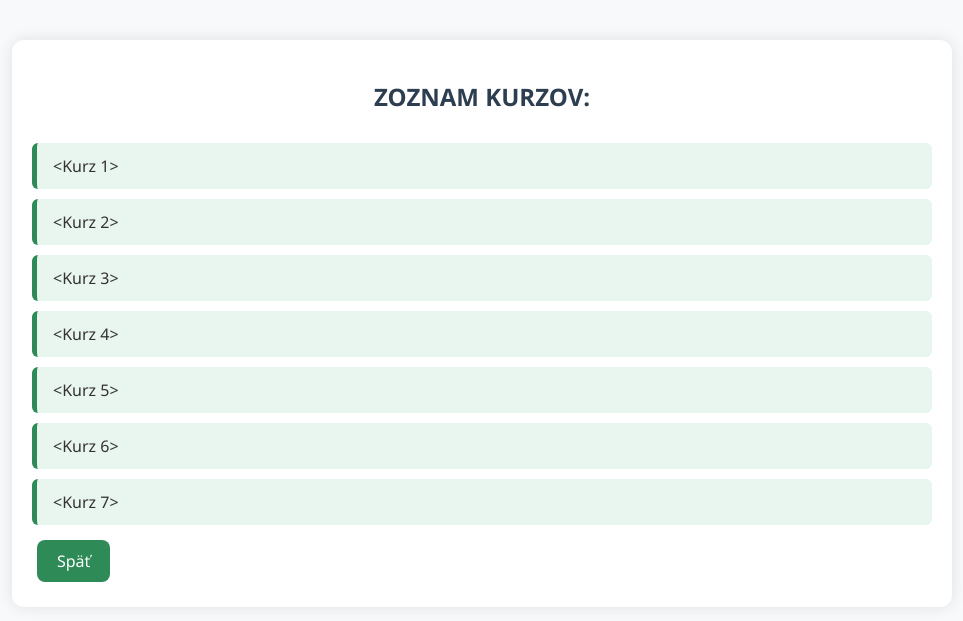
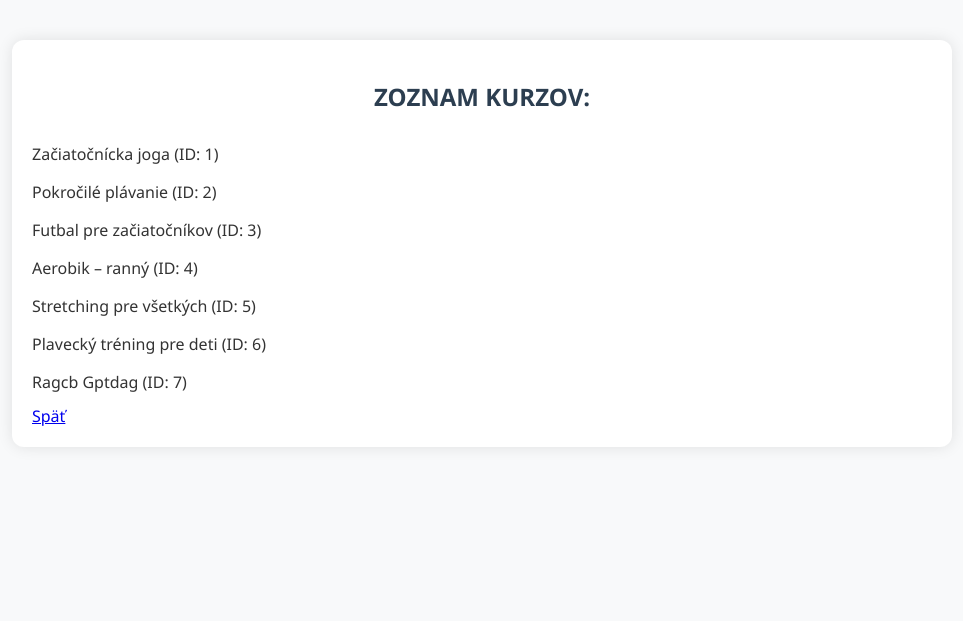
Before and after one commit to PatrikCerno/ISJ-PatrikCerno-Webapp, a Flask app: page /kurzy in a window 1280 px wide. Shown: the top 621 px of the page, without its empty margins (158-1121 px from the left). Run offline with Flask 3, Linux system fonts and the light colour scheme.

Commit message:
Update kurzy.html

```diff
--- a/templates/kurzy.html
+++ b/templates/kurzy.html
@@ -9,9 +9,9 @@
     <div class="container">
         <h2>Zoznam kurzov:</h2>
         {% for kurz in kurzy %}
-            <div class="alert-box">{{ kurz }}</div>
+            <p>{{ kurz.Nazov_kurzu }} (ID: {{ kurz.ID_kurzu}})</p>
         {% endfor %}
-        <a href="/" class="btn">Späť</a>
+        <a href="/">Späť</a>
     </div>
 </body>
 </html>
```
